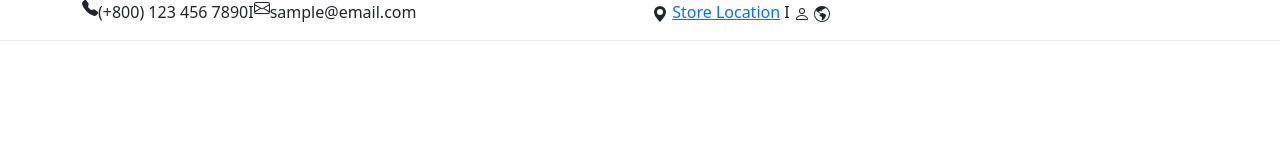
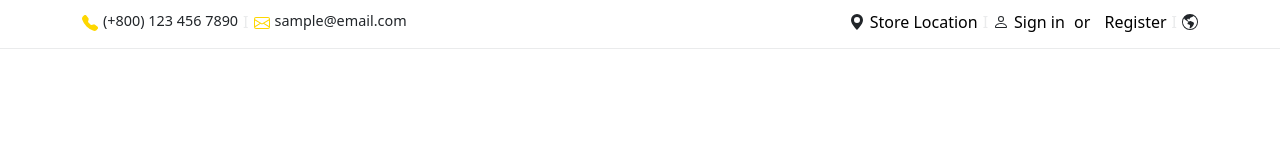
Before and after one commit to zaurkhalilli/Electro, a website: page Electro/public/index.html in a window 1280 px wide. Drawn offline with nearby package versions, Linux system fonts and the light colour scheme.

Commit message:
login register

```diff
--- a/Electro/public/index.html
+++ b/Electro/public/index.html
@@ -40,7 +40,12 @@
                       <svg xmlns="http://www.w3.org/2000/svg" width="16" height="16" fill="currentColor" class="bi bi-person" viewBox="0 0 16 16">
                         <path d="M8 8a3 3 0 1 0 0-6 3 3 0 0 0 0 6Zm2-3a2 2 0 1 1-4 0 2 2 0 0 1 4 0Zm4 8c0 1-1 1-1 1H3s-1 0-1-1 1-4 6-4 6 3 6 4Zm-1-.004c-.001-.246-.154-.986-.832-1.664C11.516 10.68 10.289 10 8 10c-2.29 0-3.516.68-4.168 1.332-.678.678-.83 1.418-.832 1.664h10Z"/>
                       </svg>
-                      <a href=""></a>
+                      <div class="register">
+                        <a href="../public/Login.html">Sign in</a>
+                        <span>or</span>
+                        <a href="../public/Register.html">Register</a>
+                      </div>
+                      <span>I</span>
                       <svg xmlns="http://www.w3.org/2000/svg" width="16" height="16" fill="currentColor" class="bi bi-globe-americas" viewBox="0 0 16 16">
                         <path d="M8 0a8 8 0 1 0 0 16A8 8 0 0 0 8 0ZM2.04 4.326c.325 1.329 2.532 2.54 3.717 3.19.48.263.793.434.743.484-.08.08-.162.158-.242.234-.416.396-.787.749-.758 1.266.035.634.618.824 1.214 1.017.577.188 1.168.38 1.286.983.082.417-.075.988-.22 1.52-.215.782-.406 1.48.22 1.48 1.5-.5 3.798-3.186 4-5 .138-1.243-2-2-3.5-2.5-.478-.16-.755.081-.99.284-.172.15-.322.279-.51.216-.445-.148-2.5-2-1.5-2.5.78-.39.952-.171 1.227.182.078.099.163.208.273.318.609.304.662-.132.723-.633.039-.322.081-.671.277-.867.434-.434 1.265-.791 2.028-1.12.712-.306 1.365-.587 1.579-.88A7 7 0 1 1 2.04 4.327Z"/>
                       </svg>
--- a/Electro/src/scss/_navbar.scss
+++ b/Electro/src/scss/_navbar.scss
@@ -2,6 +2,44 @@ nav{
     border-bottom: 1px solid #eaebec;
    .navleft{
     display: flex;
+
+    margin-top: 10px;
+    p{
+
+        padding-left: 5px;
+        font-size: .9rem;
+    }
+    svg{
+        color: #fed700;
+        margin-top: 5px;
+    }
+   }
+   span{
+    color:  #eaebec;
+    padding-left: 5px;
+    padding-right: 5px;
+   }
+
+
+   .navright{
+    display: flex;
+    justify-content: flex-end;
+    align-items: center;
+    margin-top: 10px;
+
+
+    a{
+        text-decoration: none;
+        color: black;
+        padding-left: 5px;
+    }
+
+   }
+
+   .register{
+    span{
+        color: black;
+    }
    }
 
 }
```
Also changed, not shown: Electro/public/Login.html (+1 -1 lines), Electro/public/Register.html (+12 -0 lines), Electro/src/style.css, 1 other file.
